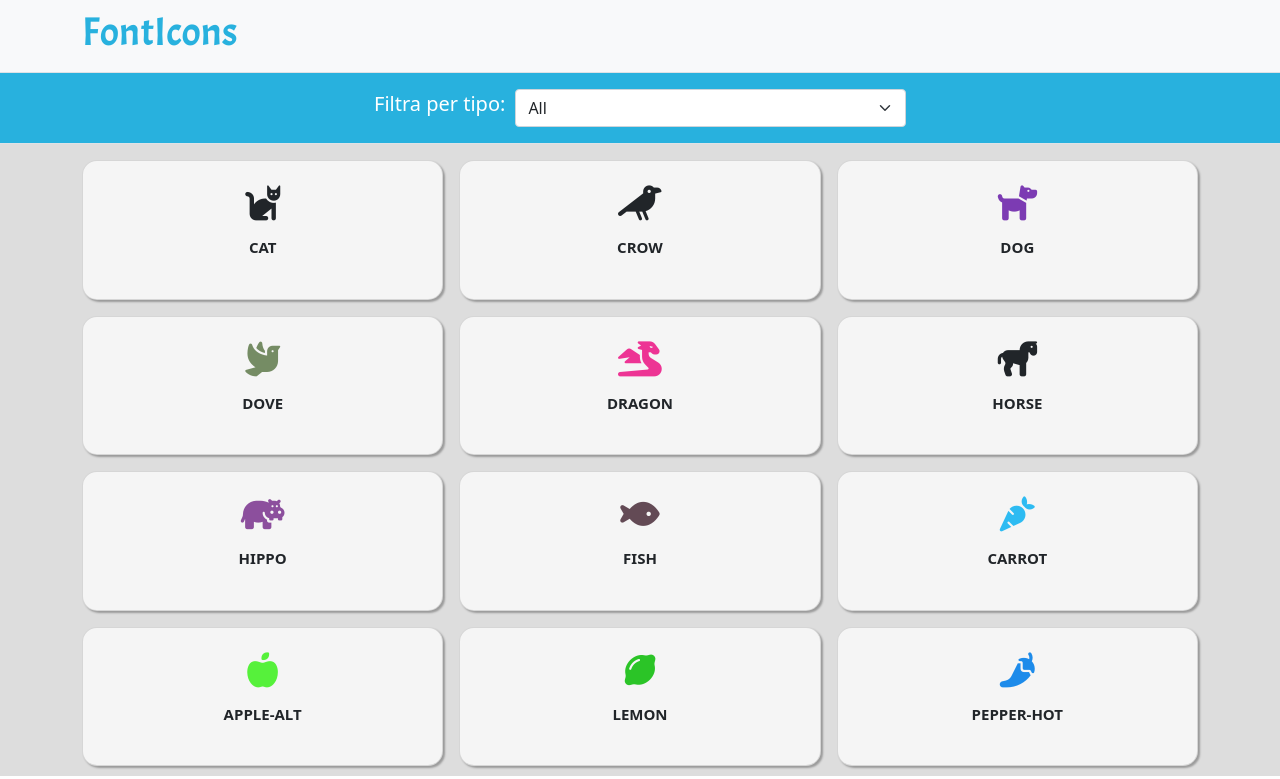
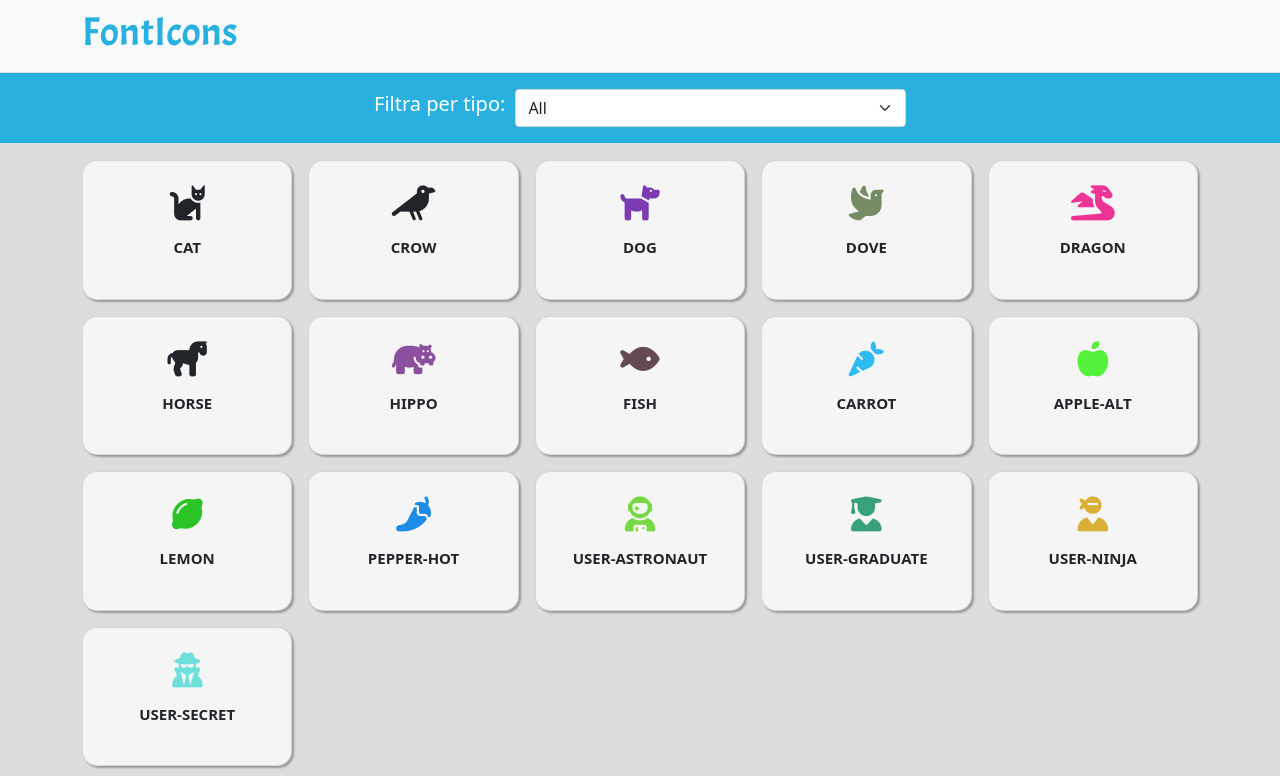
Before and after one commit to lucagad/js-es6-icons, a plain HTML site: page index.html in a window 1280 px wide. Shown: the top 779 px of the page. Drawn offline with nearby package versions, Linux system fonts and the light colour scheme.

Commit message:
{HTML} Modified: number of columns in the icons catalogue

```diff
--- a/index.html
+++ b/index.html
@@ -41,7 +41,7 @@
 
   <main>
     <div class="container">
-      <div class="icons_catalogue row row-cols-1 row-cols-sm-2 row-cols-md-3 g-3">
+      <div class="icons_catalogue row row-cols-1 row-cols-sm-2 row-cols-md-3 row-cols-lg-4 row-cols-xl-5 g-3">
 
         <!-- Qui verrà stampate le card delle icone -->
 
```
